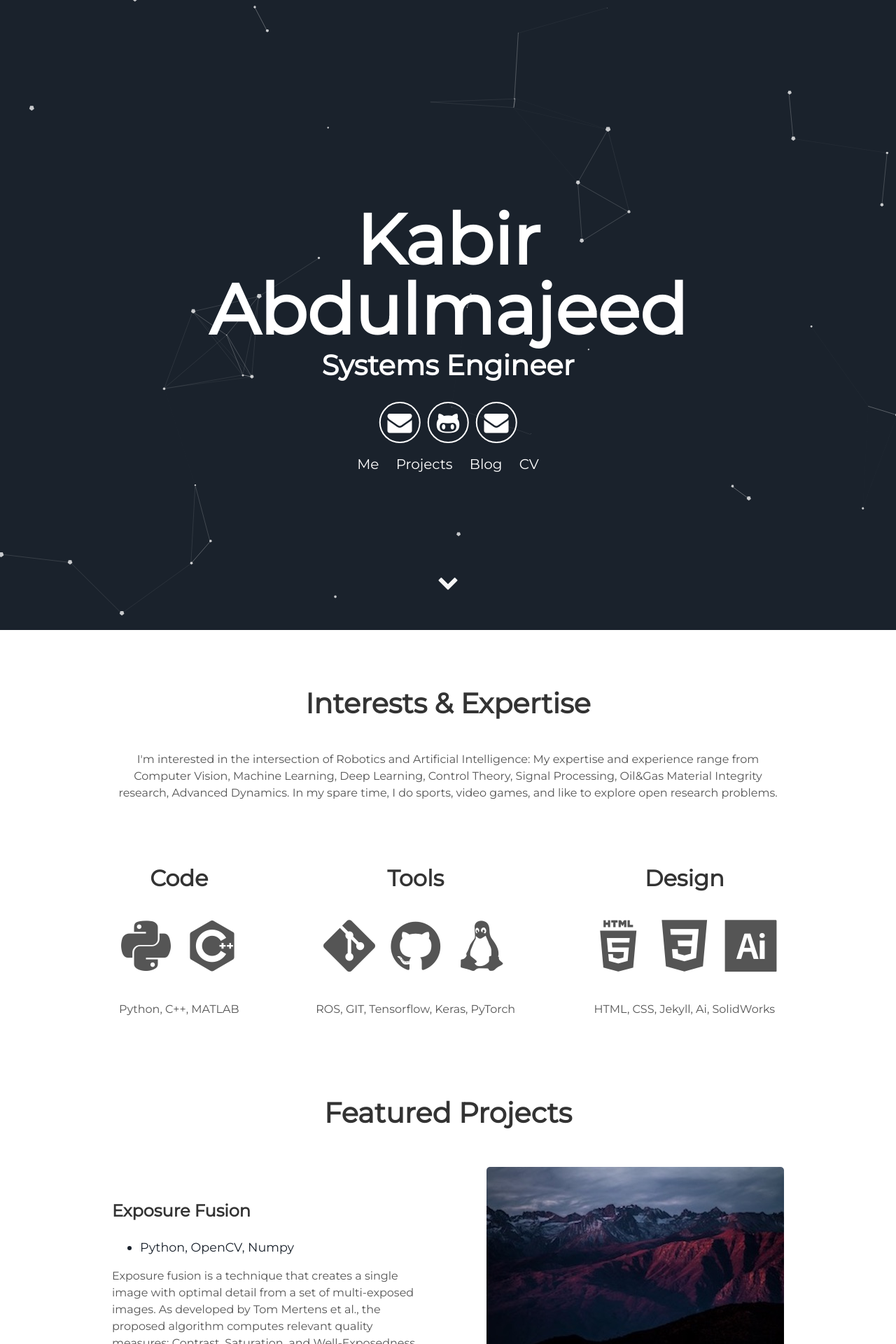
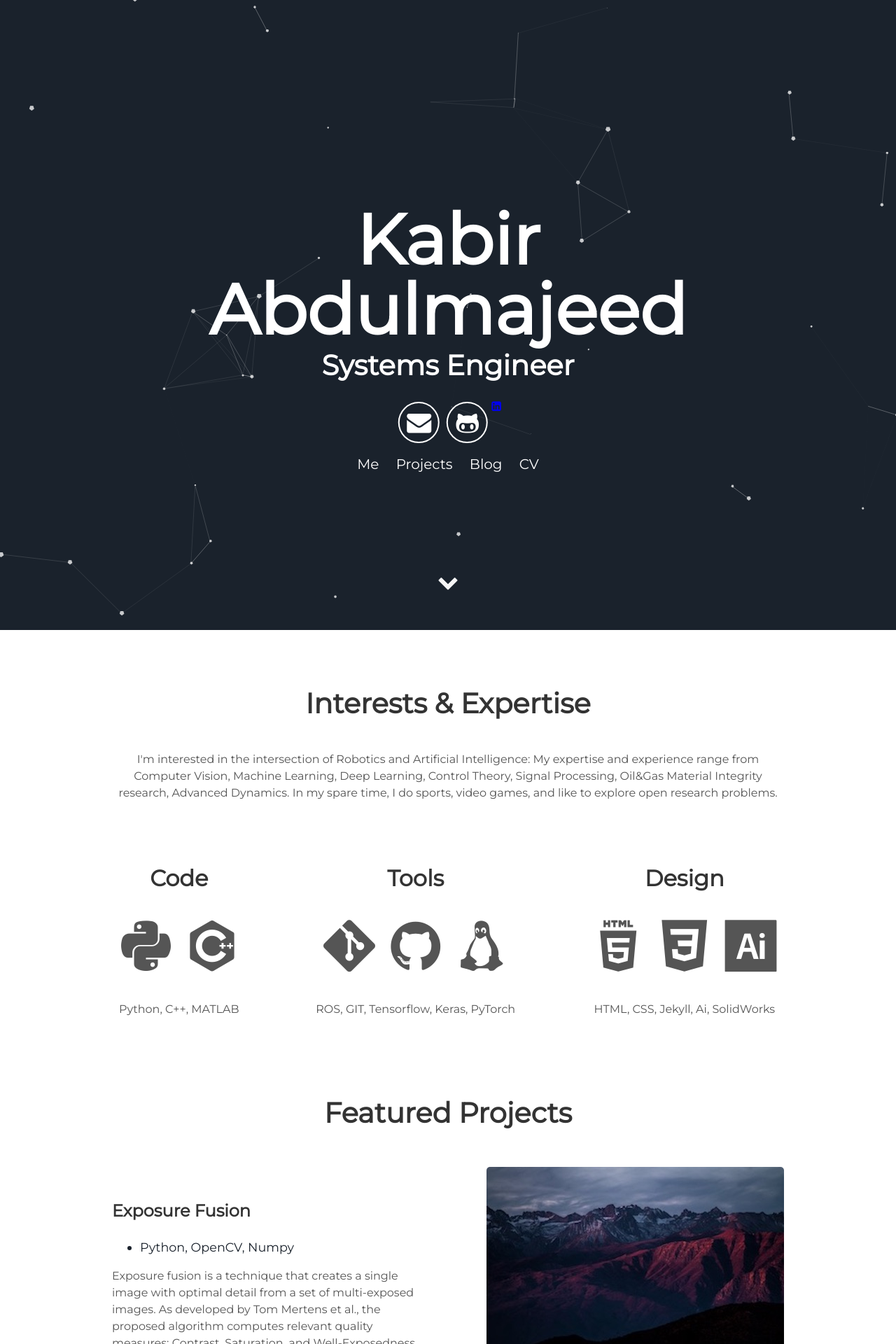
Before and after one commit to kbmajeed/kbmajeed.github.io, a Jekyll site: the page built from index.html, in a window 1280 px wide. Shown: the top 1920 px of the page at 70% size. Built offline with Jekyll 4.4.1, drawn with Linux system fonts in a browser that asks for light colours.

Commit message:
Update header.html

```diff
--- a/_includes/header.html
+++ b/_includes/header.html
@@ -7,7 +7,7 @@
       <div class="header-icons">
         <a aria-label="Send email" href=mailto:kbmajeed1@gmail.com><i class="icon fa fa-envelope"></i></a>
         <a aria-label="My Github" target="_blank" href="https://github.com/kbmajeed"><i class="icon fa fa-github-alt" aria-hidden="true"></i></a>
-        <a aria-label="Send email" href=mailto:kbmajeed1@gmail.com><i class="icon fa fa-envelope"></i></a>
+        <a aria-label="Send email" href="https://www.linkedin.com/in/kbmajeed/"><i class="fa fa-linkedin-square" aria-hidden="true"></i></a>
       </div>
       <div class="header-links">
         <a class="link" href="#about" data-scroll>Me</a>
```
